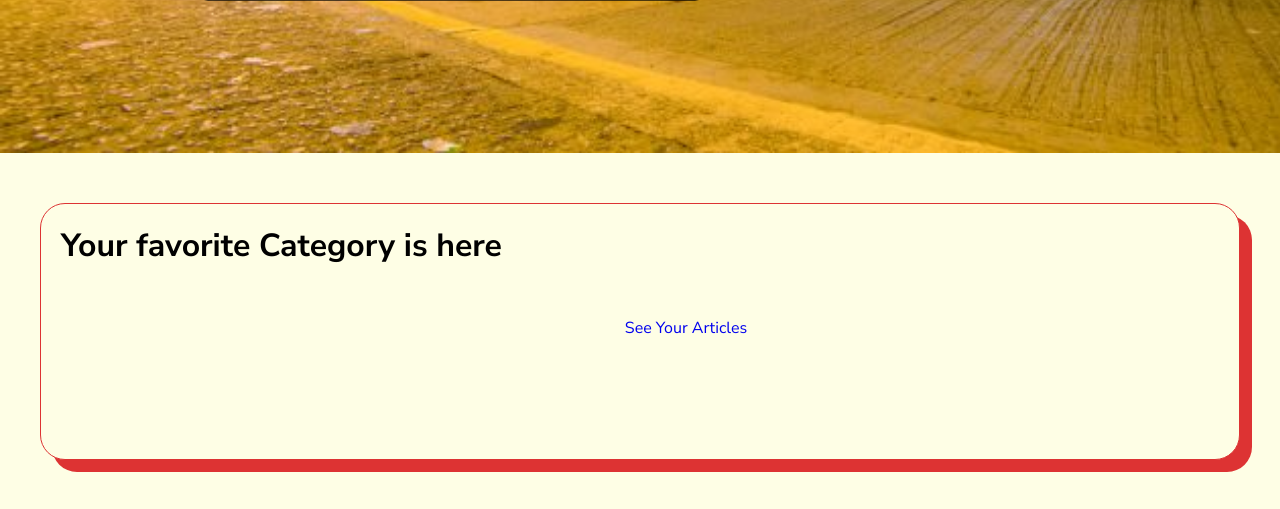
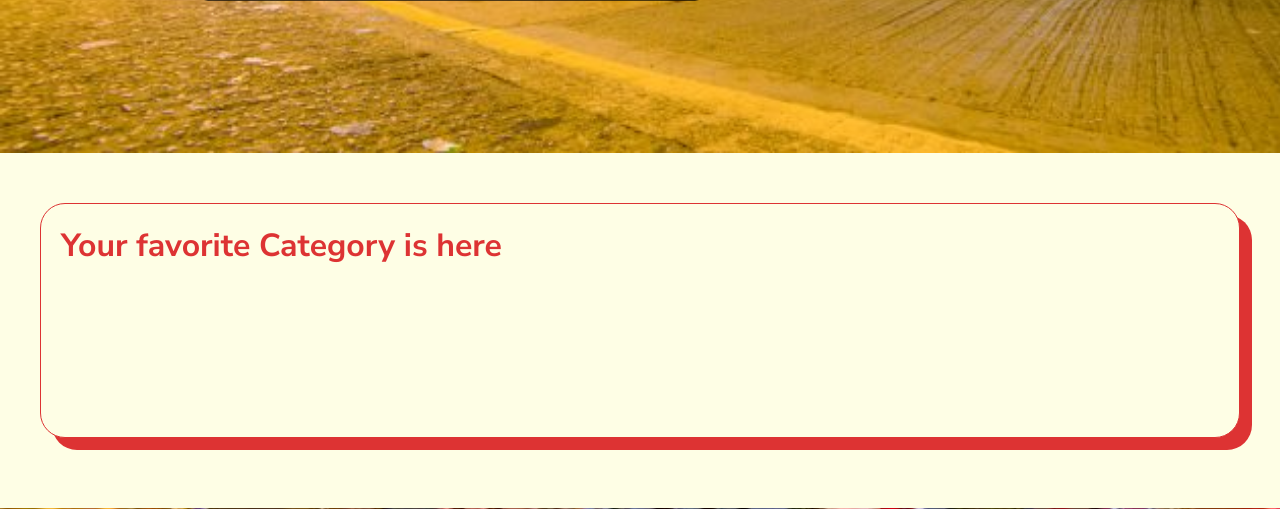
Before and after one commit to Iodasama/Projet-Blog, a Symfony app: template templates/Guest/page/categories-list.html.twig in a window 1280 px wide. Shown: the part 727-1236 px from the top of the page. Run offline with Twig, Linux system fonts and the light colour scheme; the template is opened without the code that fills it, so the values that code supplies are empty; some libraries are stand-ins or nearby versions.

Commit message:
categories-link-style

```diff
--- a/public/styles/app.css
+++ b/public/styles/app.css
@@ -740,6 +740,11 @@ section {
   color:#dd3333;
   font-weight: lighter;
 }
+.sign-in3{
+  color:#dd3333;
+  font-weight: bold;
+  text-align: center;
+}
 
 .sign-in-button{
   width: 100px;
@@ -763,6 +768,9 @@ section {
 .article-link-style{
   color: #3e3e3e;
 }
+.fa-layer-group{
+  color: #de3333;
+}
 
 
 
--- a/templates/Guest/page/categories-list.html.twig
+++ b/templates/Guest/page/categories-list.html.twig
@@ -6,11 +6,11 @@
     <main>
         <div class = "formulaire-review">
             <div class ="form-examples-categories ">
-            <h1 class="poke">Your favorite Category is here</h1>
+            <h1 class="sign-in3">Your favorite Category is here</h1>
             <section class="list-articles">
             {% for category in categories %}
                 <div class ="form-examples">
-                    <h1 class="poke2" style="background-color: {{ category.color }}">{{ category.title }}</h1>
+                    <h1 class="sign-in" style="background-color: {{ category.color }}">{{ category.title }}</h1>
         {#            <div class="test"><img src="{{asset('images/buildings-city-downtown-1008696_blog_pexel-650x433.jpg ' )}}" alt=""> </div>#}
 
         {#            <h1 class="poke2">{{ article.content}}</h1>#}
@@ -21,12 +21,12 @@
         {#            <h1 class="poke2">{{ category.createdAt |date("Y/m/d") }}</h1>#}
 
 
-                    <a href="{{ path('category_db_by_id', {id:category.id}) }}">See Category</a>
+                    <a class="article-link-style" href="{{ path('category_db_by_id', {id:category.id}) }}">See Category<i class="fa-solid fa-layer-group"></i></a>
 
                 </div>
 
             {% endfor %}
-                <a href="{{ path('articles_list_db') }}">See Your Articles</a>
+{#                <a href="{{ path('articles_list_db') }}">See Your Articles</a>#}
         </section>
 
         </div>
```
Also changed, not shown: templates/Guest/page/show-articleById.html.twig (+6 -5 lines).
